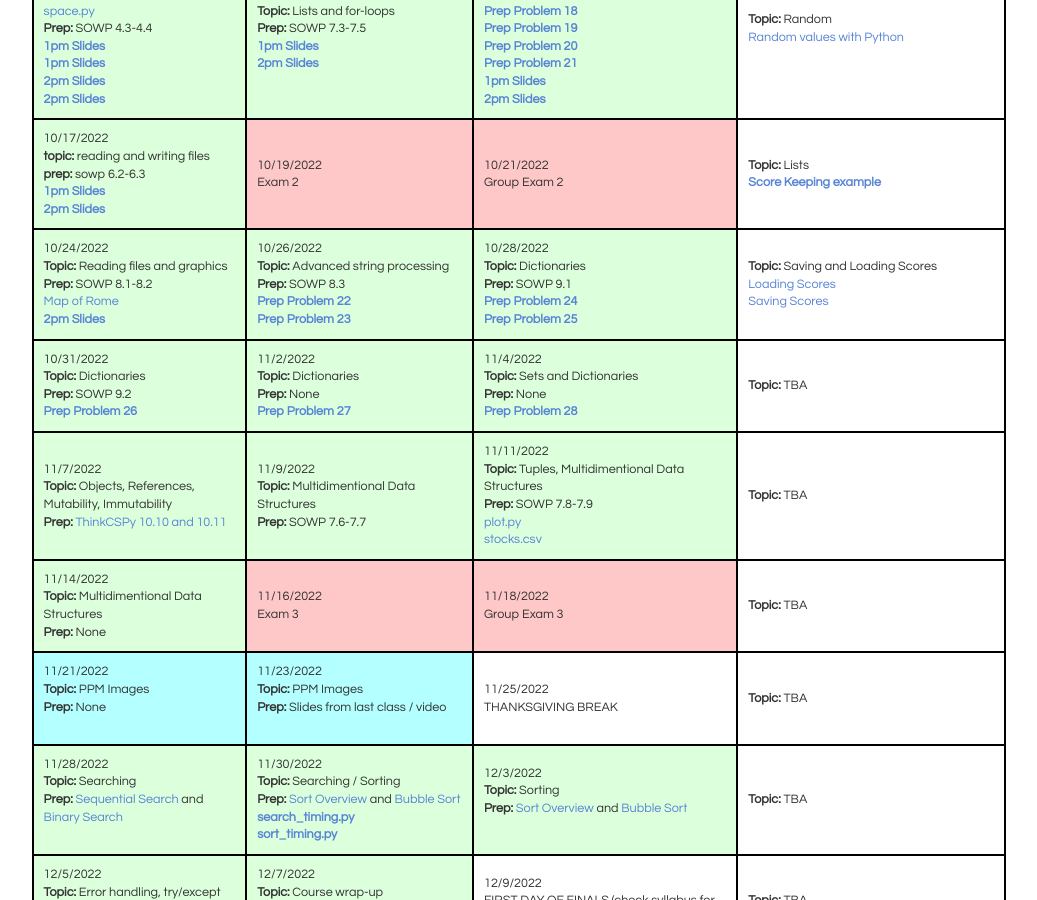
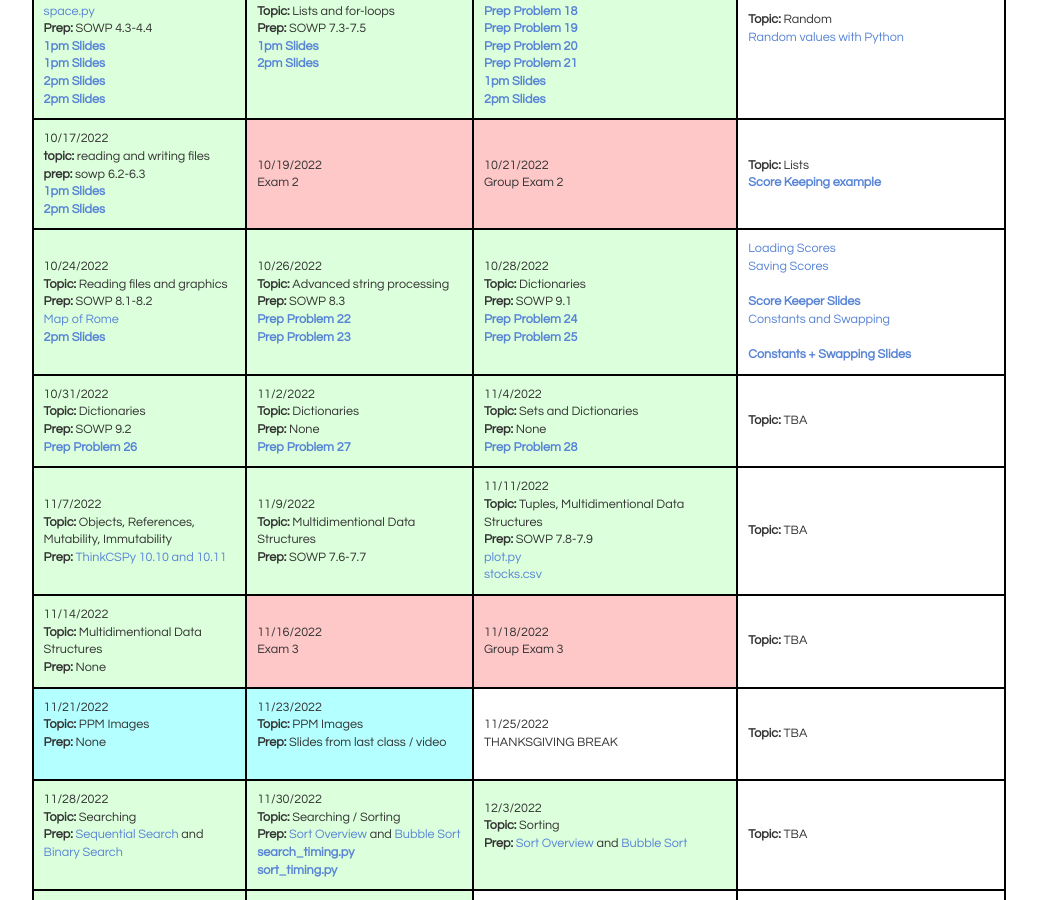
Before and after one commit to bddicken/cs110fall2022website, a Jekyll site: the page built from schedule/index.md, in a window 1280 px wide and 900 px high, scrolled down 1334 px. Shown: the whole window, without its empty margins (121-1158 px from the left). Built offline with Jekyll 4.4.1, drawn with Linux system fonts in a browser that asks for light colours.

Commit message:
Add video link and slide links

```diff
--- a/schedule/index.md
+++ b/schedule/index.md
@@ -343,9 +343,11 @@
     <a href="../preps/25/"><b>Prep Problem 25</b></a> <br/>
   </td>
   <td>
-    <b>Topic:</b> Saving and Loading Scores <br/>
     <a href="https://www.youtube.com/watch?v=RQUCqRypwAM">Loading Scores</a> <br/>
-    <a href="https://www.youtube.com/watch?v=13Rt7-EA6Ng">Saving Scores</a> <br/>
+    <a href="https://www.youtube.com/watch?v=13Rt7-EA6Ng">Saving Scores</a> <br/> <br/>
+    <a href="./slides/26-score_keeper-save-load.pdf"><b>Score Keeper Slides</b></a> <br/>
+    <a href="https://www.youtube.com/watch?v=21eG_xpqbH8">Constants and Swapping</a> <br/> <br/>
+    <a href="./slides/28-constants-swapping.pdf"><b>Constants + Swapping Slides</b></a> <br/>
   </td>
 </tr>
 
```
Also changed, not shown: 2 other files.
